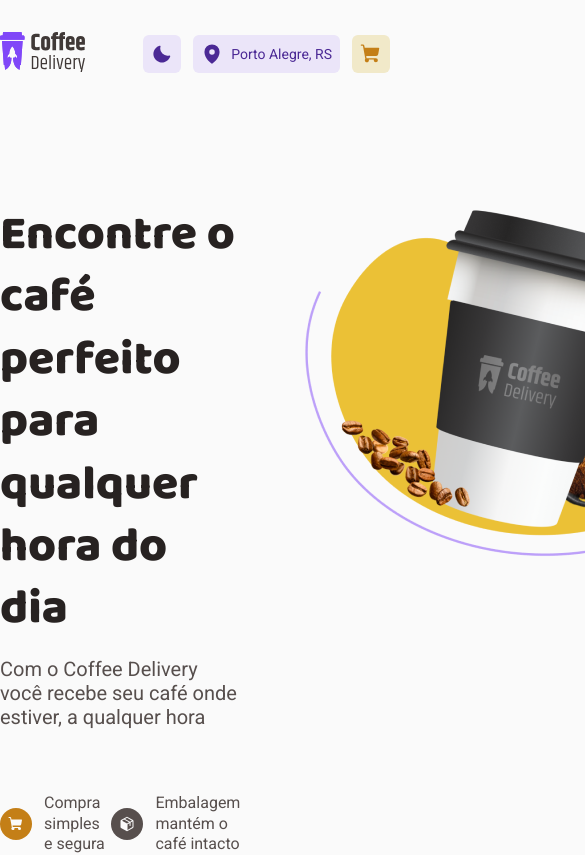
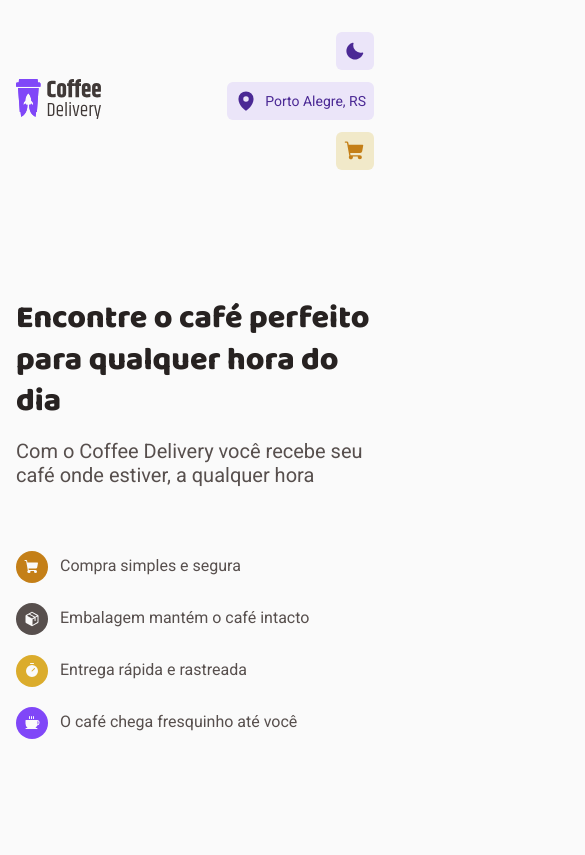
Before and after one commit to legeannd/coffee-delivery, a React (Vite) app: page / in a window 390 px wide. Shown: the top 855 px of the page, 585 px wide, since content can reach past the window. Built offline with nearby package versions, Linux system fonts and the light colour scheme.

Commit message:
feat: add media queries

```diff
--- a/src/components/Header/styles.ts
+++ b/src/components/Header/styles.ts
@@ -13,6 +13,11 @@
   nav {
     display: flex;
     gap: 0.75rem;
+
+    @media (max-width: 480px) {
+      flex-direction: column;
+      align-items: flex-end;
+    }
 
     a {
       display: flex;
--- a/src/pages/Home/styles.ts
+++ b/src/pages/Home/styles.ts
@@ -8,6 +8,12 @@
   display: flex;
   gap: 3.5rem;
   padding-bottom: 6.75rem;
+
+  @media (max-width: 1024px) {
+    img {
+      display: none;
+    }
+  }
 
   .info {
     display: flex;
@@ -25,6 +31,10 @@
         font-size: 3rem;
         line-height: 130%;
         color: ${(props) => props.theme['base-title']};
+
+        @media (max-width: 480px) {
+          font-size: 2rem;
+        }
       }
 
       p {
@@ -37,6 +47,10 @@
       display: grid;
       grid-template-columns: 1fr 1fr;
       gap: 1.25rem 0;
+
+      @media (max-width: 480px) {
+        grid-template-columns: 1fr;
+      }
 
       span {
         display: flex;
@@ -93,8 +107,12 @@
     grid-template-columns: 1fr 1fr 1fr 1fr;
     gap: 2.5rem 2rem;
 
-    @media (max-width: 768px) {
+    @media (max-width: 1024px) {
       grid-template-columns: 1fr 1fr;
+    }
+
+    @media (max-width: 480px) {
+      grid-template-columns: 1fr;
     }
   }
 `
--- a/src/styles/global.ts
+++ b/src/styles/global.ts
@@ -16,6 +16,10 @@
     background: ${(props) => props.theme.background};
     color: ${(props) => props.theme['base-text']};
     -webkit-font-smoothing: antialiased;
+
+    @media (max-width: 1024px) {
+      padding: 0 1rem;
+    }
   }
 
   body, input, textarea, button {
```
